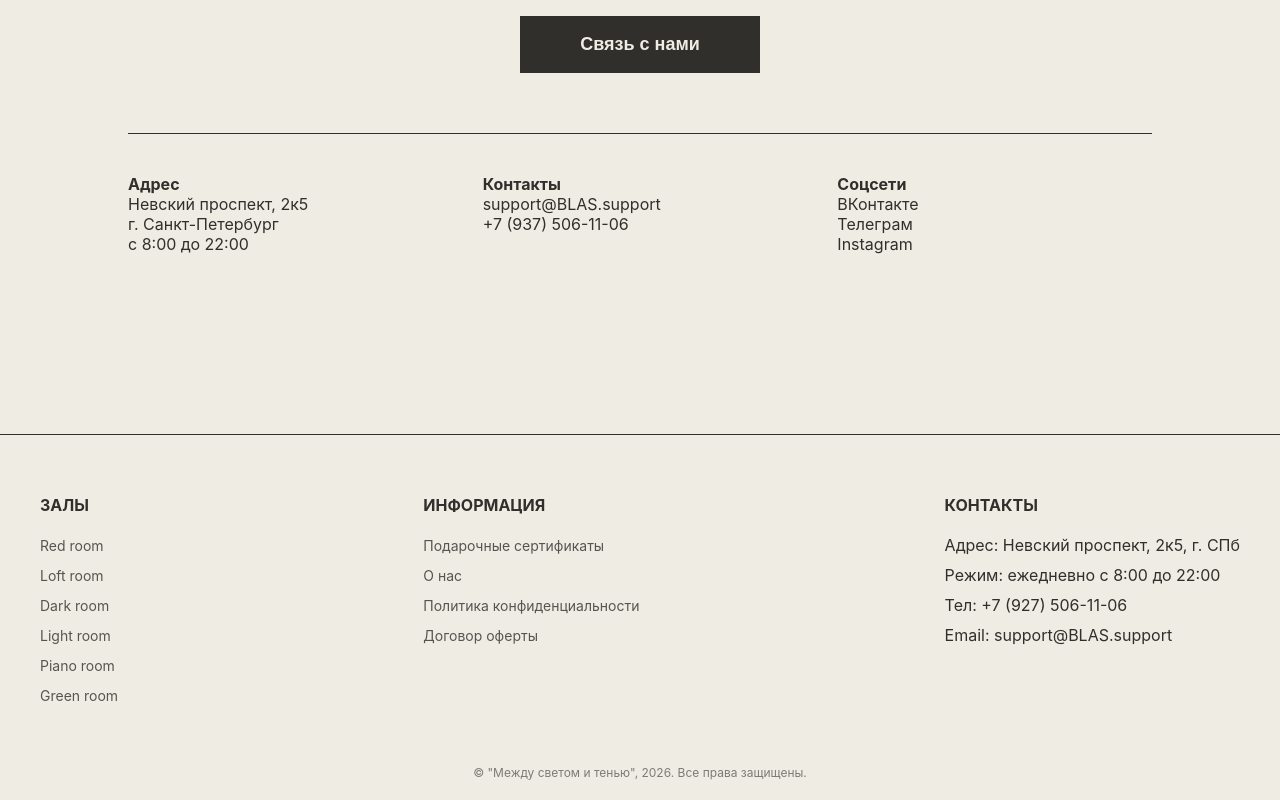
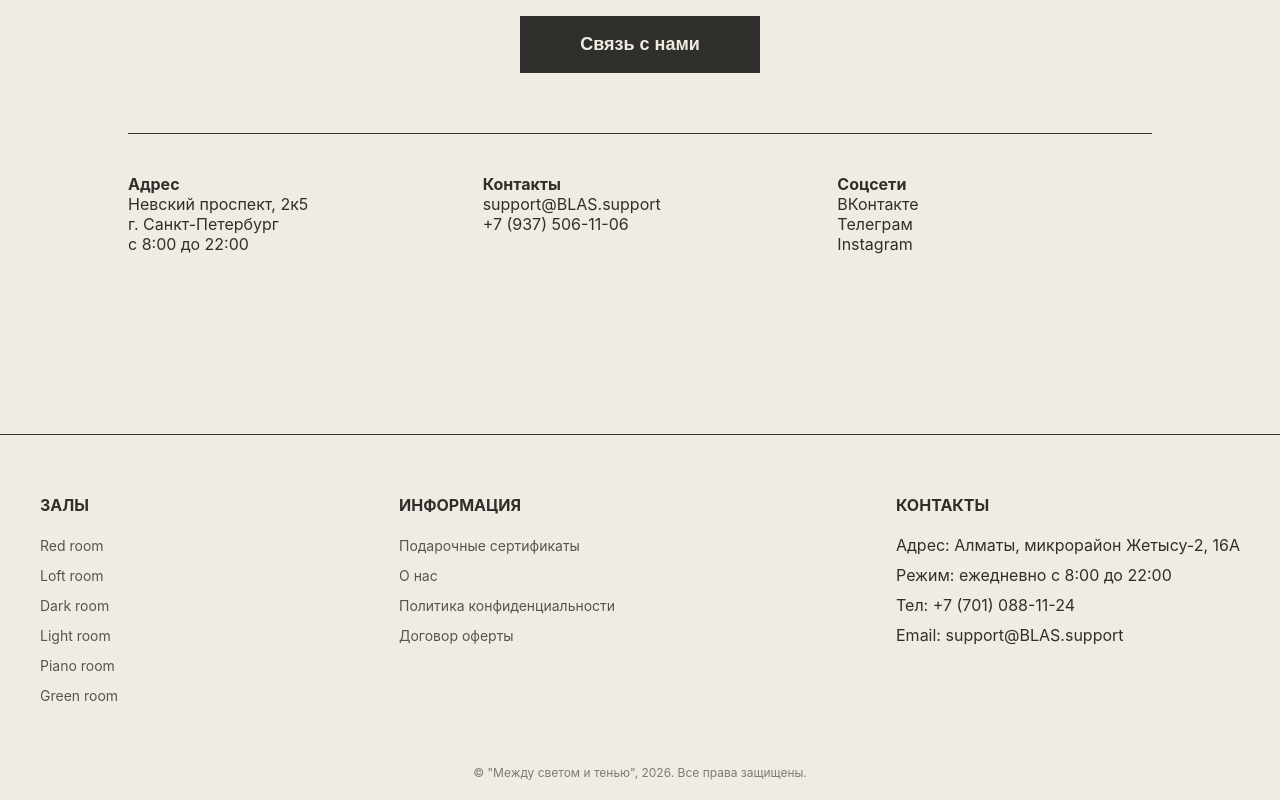
Before and after one commit to DiamondPlugg/BLAS02, a Vue app: page / in a window 1280 px wide. Shown: the part 2781-3581 px from the top of the page. Built offline with nearby package versions, Linux system fonts and the light colour scheme.

Commit message:
попа

```diff
--- a/src/App.vue
+++ b/src/App.vue
@@ -159,9 +159,9 @@ onUnmounted(function () {
           <div class="footer-col">
             <h4>Контакты</h4>
             <ul class="contacts-list">
-              <li>Адрес: Невский проспект, 2к5, г. СПб</li>
+              <li>Адрес: Алматы, микрорайон Жетысу-2, 16А</li>
               <li>Режим: ежедневно с 8:00 до 22:00</li>
-              <li>Тел: +7 (927) 506-11-06</li>
+              <li>Тел: +7 (701) 088-11-24</li>
               <li>Email: support@BLAS.support</li>
             </ul>
           </div>
```
